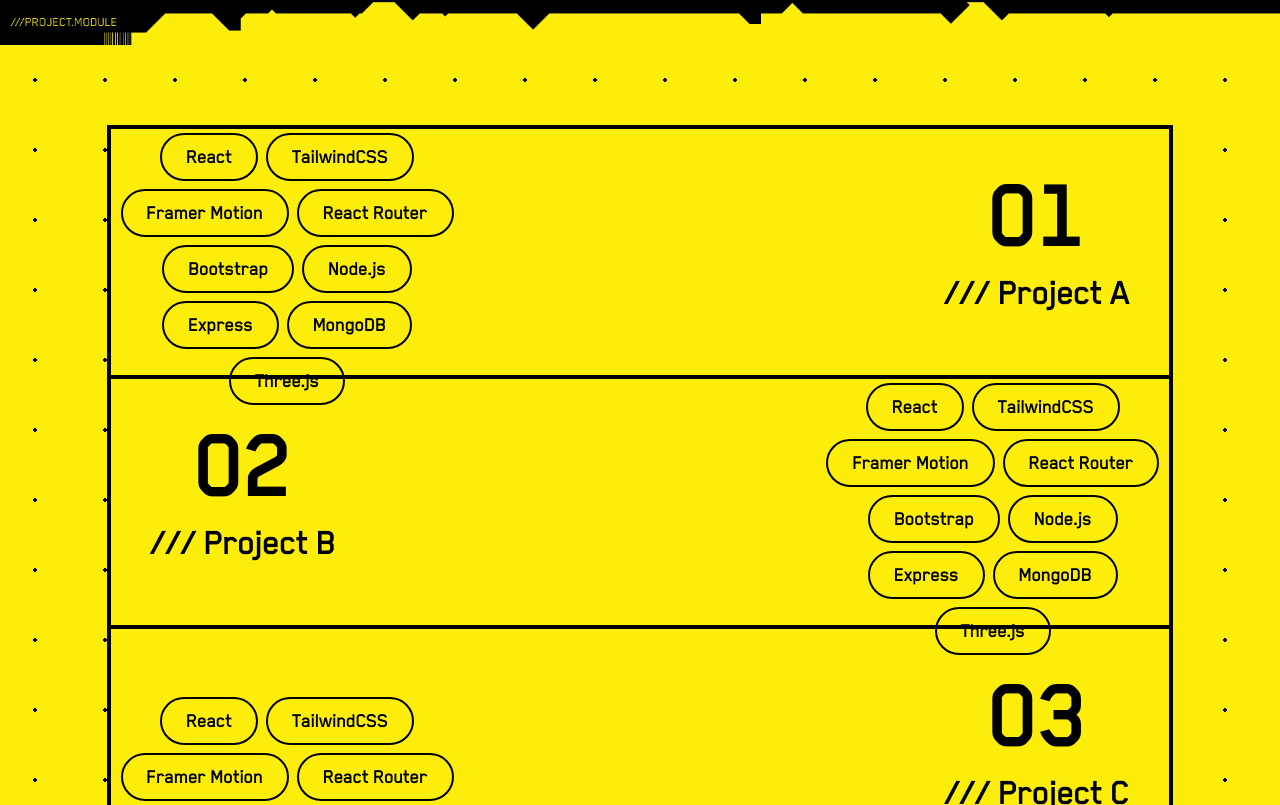
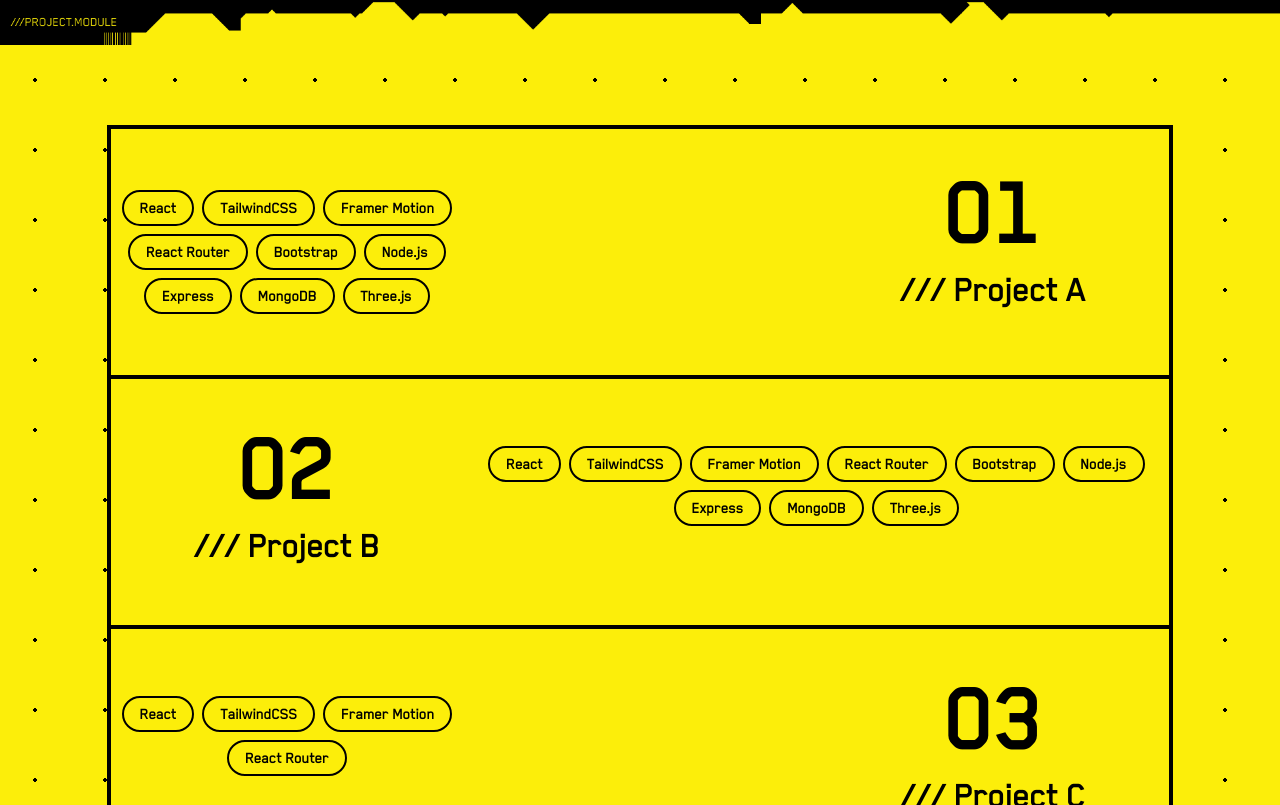
Before and after one commit to Abheelash-Mishra/Portfolio-Website, a React (Vite) app: page / in a window 1280 px wide. Shown: the part 1555-2360 px from the top of the page. Built offline with nearby package versions, Linux system fonts and the light colour scheme.

Commit message:
Adding responsiveness, mass push

```diff
--- a/src/App.jsx
+++ b/src/App.jsx
@@ -10,7 +10,7 @@
 function App() {
 	return (
 		<div className={ "flex flex-col items-center" }>
-			<Navbar/>
+			{/*<Navbar/>*/}
 			<Hero/>
 			<PortfolioIntro/>
 			<AboutMe/>
@@ -20,9 +20,9 @@
 			</div>
 
 			<Projects/>
-			<Experience/>
-			<ContactMe/>
-			<Footer/>
+			{/*<Experience/>*/}
+			{/*<ContactMe/>*/}
+			{/*<Footer/>*/}
 		</div>
 
 	)
--- a/src/components/AboutMe.jsx
+++ b/src/components/AboutMe.jsx
@@ -50,10 +50,10 @@
 			whileInView="onscreen"
 			viewport={ { once: true } }
 			variants={ aboutMeVariants }
-			className={ "w-full h-full flex flex-row my-20" }
+			className={ "w-full h-full flex lg:flex-row flex-col lg:my-20 my-12" }
 		>
-			<div className={ "w-full mx-20 my-10" }>
-				<p className={ "flex flex-col items-center text-cyberpunkYellow text-xl text-justify" }>
+			<div className={ "lg:w-full w-fit lg:mx-20 mx-12 my-10" }>
+				<p className={ "flex flex-col items-center text-cyberpunkYellow lg:text-xl text-base text-justify" }>
 					Lorem ipsum dolor sit amet, consectetur adipiscing elit. Phasellus aliquet luctus nunc ac congue.
 					Cras
 					gravida lorem odio, sit amet lacinia ante malesuada mollis. Duis et magna dignissim neque cursus
--- a/src/components/Navbar.jsx
+++ b/src/components/Navbar.jsx
@@ -6,7 +6,7 @@
 	const handleScroll = () => {
 		const scrollPosition = window.scrollY;
 
-		const changePosition = 800;
+		const changePosition = 0;
 
 		if (scrollPosition > changePosition) {
 			setNavBackground('black');
@@ -24,7 +24,7 @@
 
 	return (
 		<nav
-			className={ `flex flex-row justify-between items-center text-2xl pt-4 lg:px-8 sm:px-1 bg-${navBackground} fixed top-0 left-0 w-full z-50 border-b-2 border-aqua` }
+			className={ `flex flex-row justify-between items-center text-2xl pt-4 lg:px-8 sm:px-1 bg-${navBackground} bg-black fixed top-0 left-0 w-full z-50 border-b-2 border-aqua` }
 		>
 			<div className={"flex flex-row"}>
 				<a href="#hero" className={"lg:max-w-[250px] sm:max-w-[150px]"}>
--- a/src/components/PortfolioIntro.jsx
+++ b/src/components/PortfolioIntro.jsx
@@ -23,11 +23,11 @@
 			initial="offscreen"
 			whileInView="onscreen"
 			viewport={{once: true}}
-			className={ "w-full text-cyberpunkYellow text-8xl" }
+			className={ "w-full text-cyberpunkYellow lg:text-8xl md:text-6xl text-3xl" }
 			variants={ introVariants }
 			id={"aboutMe"}
 		>
-			<h1 className={"mx-20"}> Welcome To My Portfolio </h1>
+			<h1 className={"lg:mx-20 mx-12"}> Welcome To My Portfolio </h1>
 		</motion.div>
 	);
 };
--- a/src/components/Projects.jsx
+++ b/src/components/Projects.jsx
@@ -1,8 +1,23 @@
 import { motion } from "framer-motion";
-import { useState } from "react";
+import { useEffect, useState } from "react";
 
 const Projects = () => {
 	const [isOpen, setIsOpen] = useState([]);
+
+	const [isSmallScreen, setIsSmallScreen] = useState(window.innerWidth < 550);
+
+	useEffect(() => {
+		const handleResize = () => {
+			setIsSmallScreen(window.innerWidth < 550);
+			console.log(isSmallScreen)
+		};
+
+		window.addEventListener('resize', handleResize);
+
+		return () => {
+			window.removeEventListener('resize', handleResize);
+		};
+	}, [isSmallScreen]);
 
 	const toggleDetails = (projectIndex) => {
 		const newIsOpen = [...isOpen];
@@ -83,13 +98,14 @@
 		},
 	];
 
+	// noinspection JSValidateTypes
 	return (
 		<div className="flex flex-col items-center w-full bg-cyberpunkYellow py-20 pb-[400px]" id={ "yellow-bg" }>
 			<div className={"w-5/6 border-4 border-t-2 border-b-2 border-black"}>
 			{ projectArray.map((project, index) => (
 				<motion.button
 					key={ project.id }
-					className="flex flex-col w-full border-t-2 border-b-2 border-black bg-cyberpunkYellow"
+					className="flex flex-col items-center justify-center w-full border-t-2 border-b-2 border-black bg-cyberpunkYellow"
 					onClick={ () => toggleDetails(index) }
 					animate={ { height: isOpen[index] ? expandedHeight : 250 } }
 					transition={ { duration: 0.5, ease: "easeInOut" } }
@@ -97,14 +113,25 @@
 					{ !isOpen[index] && (
 						<>
 							<div className={ `w-full flex flex-row justify-between` }>
-								{ isEven(index) && (
-									<div className={ "w-1/3 text-xl items-center my-auto" }>
+								{ isEven(index) && !isSmallScreen && (
+									<div className={ "lg:w-1/3 w-2/3 LaptopL:text-xl text-base items-center my-10" }>
 										{ project.tech.map((tech, index) => (
 											<motion.div
 												key={ index }
 												whileHover={ { scale: 1.1 } }
 												whileTap={ { scale: 0.9 } }
-												className="inline-block border-2 border-black rounded-full px-6 py-2 hover:text-cyberpunkYellow hover:bg-black font-semibold m-1 cursor-default"
+												className="
+													inline-block
+													border-2
+													border-black
+													rounded-full
+													px-4 py-1
+													LaptopL:px-6 LaptopL:py-2
+													hover:text-cyberpunkYellow
+													hover:bg-black
+													font-semibold
+													m-1
+													cursor-default"
 											>
 												{ tech }
 											</motion.div>
@@ -113,19 +140,30 @@
 								) }
 
 
-								<div className={ "w-1/4 flex flex-col px-8 py-10" }>
+								<div className={ "projectMobile:w-1/3 w-full flex flex-col projectMobile:px-5 projectMobile:py-5 " }>
 									<p className="text-8xl font-bold mb-2">{ project.id }</p>
-									<p className="text-4xl font-semibold mb-4">/// { project.name }</p>
+									<p className="text-3xl lg:text-4xl font-semibold mb-4">/// { project.name }</p>
 								</div>
 
-								{ !isEven(index) && (
-									<div className={ "w-1/3 text-xl items-center my-auto" }>
+								{ !isEven(index) && !isSmallScreen && (
+									<div className={ "lg:w-2/3 w-2/3 LaptopL:text-xl text-base items-center my-10" }>
 										{ project.tech.map((tech, index) => (
 											<motion.div
 												key={ index }
 												whileHover={ { scale: 1.1 } }
 												whileTap={ { scale: 0.9 } }
-												className="inline-block border-2 border-black rounded-full px-6 py-2 hover:text-cyberpunkYellow hover:bg-black font-semibold m-1 cursor-default"
+												className="
+													inline-block
+													border-2
+													border-black
+													rounded-full
+													px-4 py-1
+													LaptopL:px-6 LaptopL:py-2
+													hover:text-cyberpunkYellow
+													hover:bg-black
+													font-semibold
+													m-1
+													cursor-default"
 											>
 												{ tech }
 											</motion.div>
@@ -169,15 +207,15 @@
 										</a>
 									</motion.button>
 
-									<motion.button
-										whileHover={ { scale: 1.1 } }
-										whileTap={ { scale: 0.9 } }
-										className="border-2 border-black rounded-full px-8 py-4 hover:text-cyberpunkYellow hover:bg-black font-semibold m-3"
-									>
-										<a href="">
-											Live Deploy <i className="fa-solid fa-up-right-from-square"></i>
-										</a>
-									</motion.button>
+									{/*<motion.button*/}
+									{/*	whileHover={ { scale: 1.1 } }*/}
+									{/*	whileTap={ { scale: 0.9 } }*/}
+									{/*	className="border-2 border-black rounded-full px-8 py-4 hover:text-cyberpunkYellow hover:bg-black font-semibold m-3"*/}
+									{/*>*/}
+									{/*	<a href="">*/}
+									{/*		Live Deploy <i className="fa-solid fa-up-right-from-square"></i>*/}
+									{/*	</a>*/}
+									{/*</motion.button>*/}
 								</div>
 							</div>
 
--- a/tailwind.config.js
+++ b/tailwind.config.js
@@ -6,6 +6,15 @@
 		"./components/**/*.{js,ts,jsx,tsx}",
 	],
 	theme: {
+		screens: {
+			"sm": "640px",
+			"projectMobile": "550px",
+			"md": "768px",
+			"lg": "1024px",
+			"xl": "1280px",
+			"LaptopL": "1440px",
+			"2K": "2048px",
+		},
 		extend: {
 			colors: {
 				cyberpunkYellow: "#FCEE0A",
```
Lines whose indentation alone changed are shown as unchanged.
